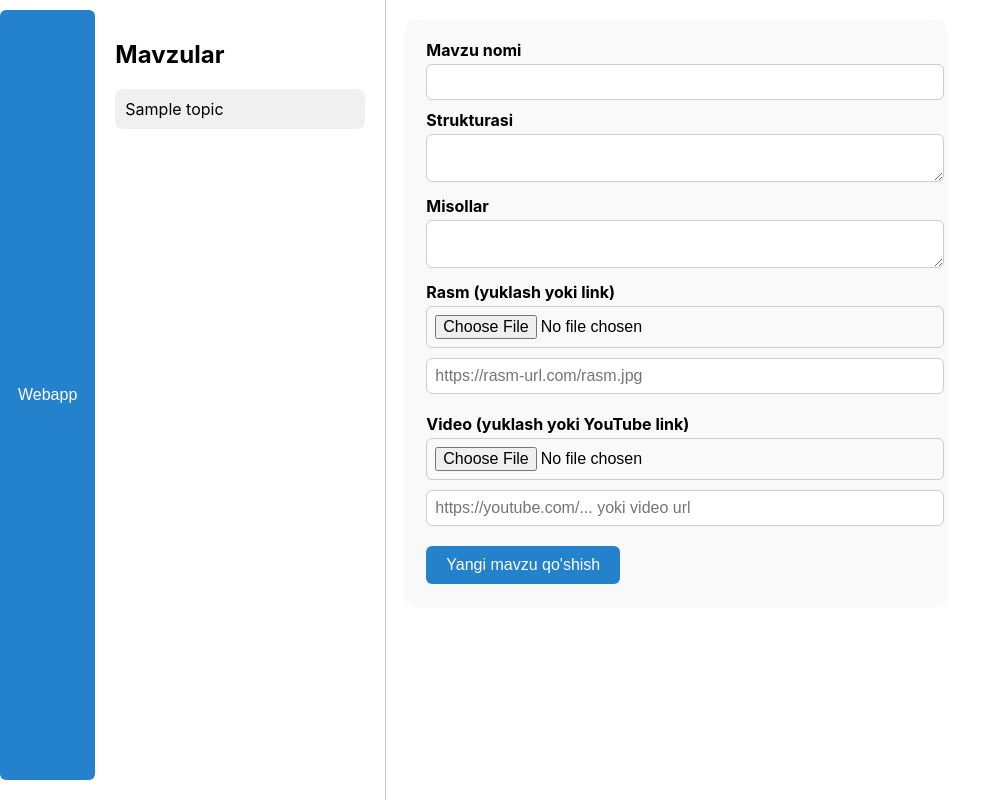
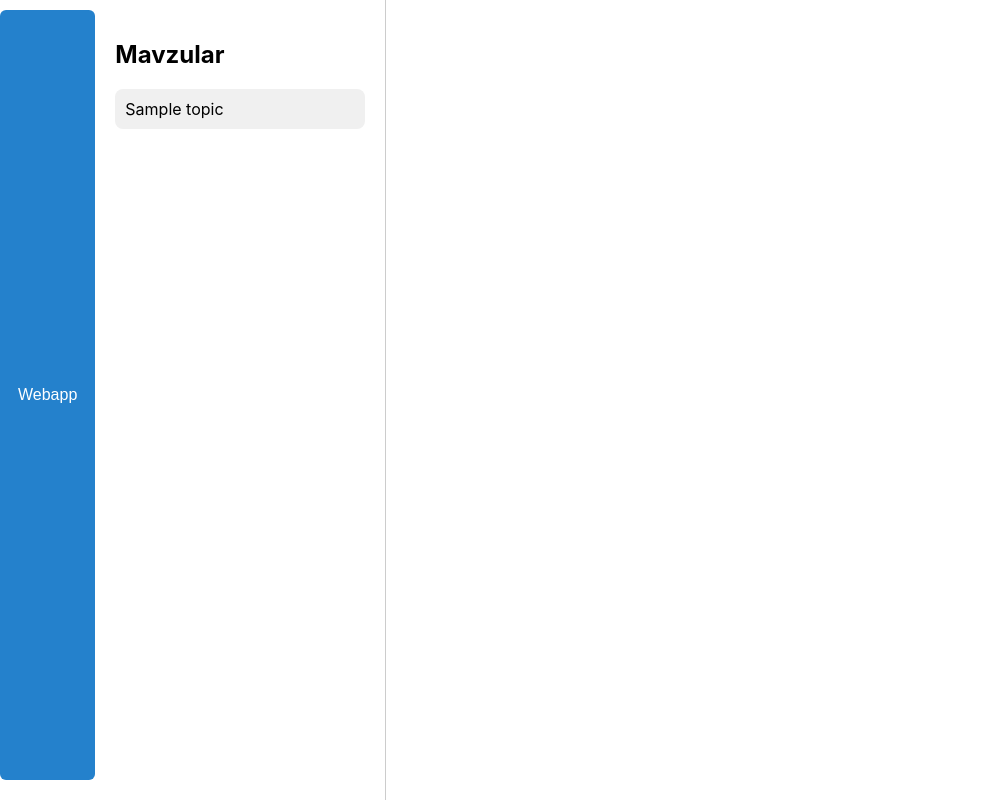
Before and after one commit to xamidullayevI/EduVerseBot, a Flask app: page / in a window 1280 px wide. Shown: the whole page, without its empty margins (0-1007 px from the left). Run offline with Flask 3, Linux system fonts and the light colour scheme; tables that the repository leaves empty hold one stand-in row (values such as "Sample post"); some libraries are stand-ins or nearby versions.

Commit message:
WebApp: Yangi mavzu formasi olib tashlandi, endi faqat bot orqali kiritiladi

```diff
--- a/WEB-APP/static/style.css
+++ b/WEB-APP/static/style.css
@@ -108,6 +108,15 @@ img, video {
 }
 
 /* --- Yangi mavzu formasi --- */
+#new-topic-form,
+#new-topic-form input,
+#new-topic-form textarea,
+#new-topic-form label,
+#new-topic-form button,
+#new-topic-form .preview {
+    display: none !important;
+}
+
 #new-topic-form {
     background: #f9f9f9;
     border-radius: 10px;
--- a/WEB-APP/templates/index.html
+++ b/WEB-APP/templates/index.html
@@ -19,23 +19,6 @@
         <ul id="topics-list"></ul>
     </div>
     <div class="main" id="main-content">
-        <form id="new-topic-form">
-            <label for="title">Mavzu nomi</label>
-            <input type="text" id="title" name="title" required>
-            <label for="structure">Strukturasi</label>
-            <textarea id="structure" name="structure" required></textarea>
-            <label for="examples">Misollar</label>
-            <textarea id="examples" name="examples" required></textarea>
-            <label for="image">Rasm (yuklash yoki link)</label>
-            <input type="file" id="image-file" accept="image/*">
-            <input type="text" id="image-link" placeholder="https://rasm-url.com/rasm.jpg">
-            <div class="preview" id="image-preview"></div>
-            <label for="video">Video (yuklash yoki YouTube link)</label>
-            <input type="file" id="video-file" accept="video/*">
-            <input type="text" id="video-link" placeholder="https://youtube.com/... yoki video url">
-            <div class="preview" id="video-preview"></div>
-            <button type="submit">Yangi mavzu qo'shish</button>
-        </form>
         <div class="loader">Mavzular yuklanmoqda...</div>
     </div>
     <script src="/static/app.js"></script>
```
